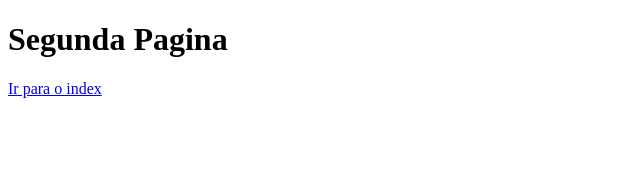
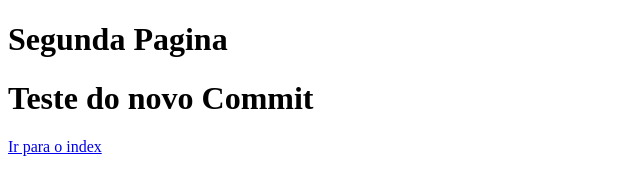
Before and after one commit to lucasviola1/PrimeiroProjTeste, a plain HTML site: page SegundaPag.html in a window 1280 px wide. Shown: the whole page, without its empty margins (0-640 px from the left). Drawn offline with Linux system fonts and the light colour scheme.

Commit message:
Mudei a Mensagem

```diff
--- a/SegundaPag.html
+++ b/SegundaPag.html
@@ -8,6 +8,7 @@
 </head>
 <body>
     <h1>Segunda Pagina</h1>
+    <h1>Teste do novo Commit</h1>
     <a href="index.html">Ir para o index</a>
 </body>
 </html>
```
